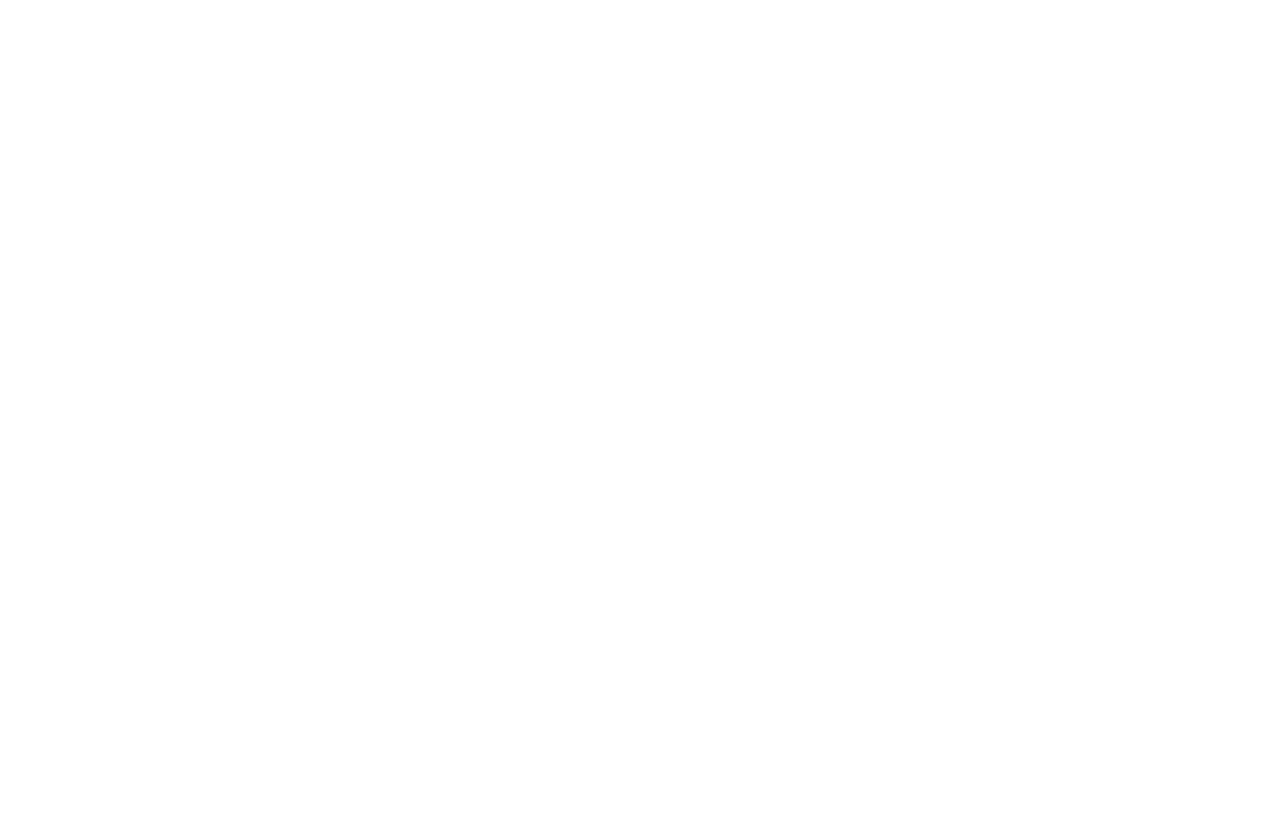
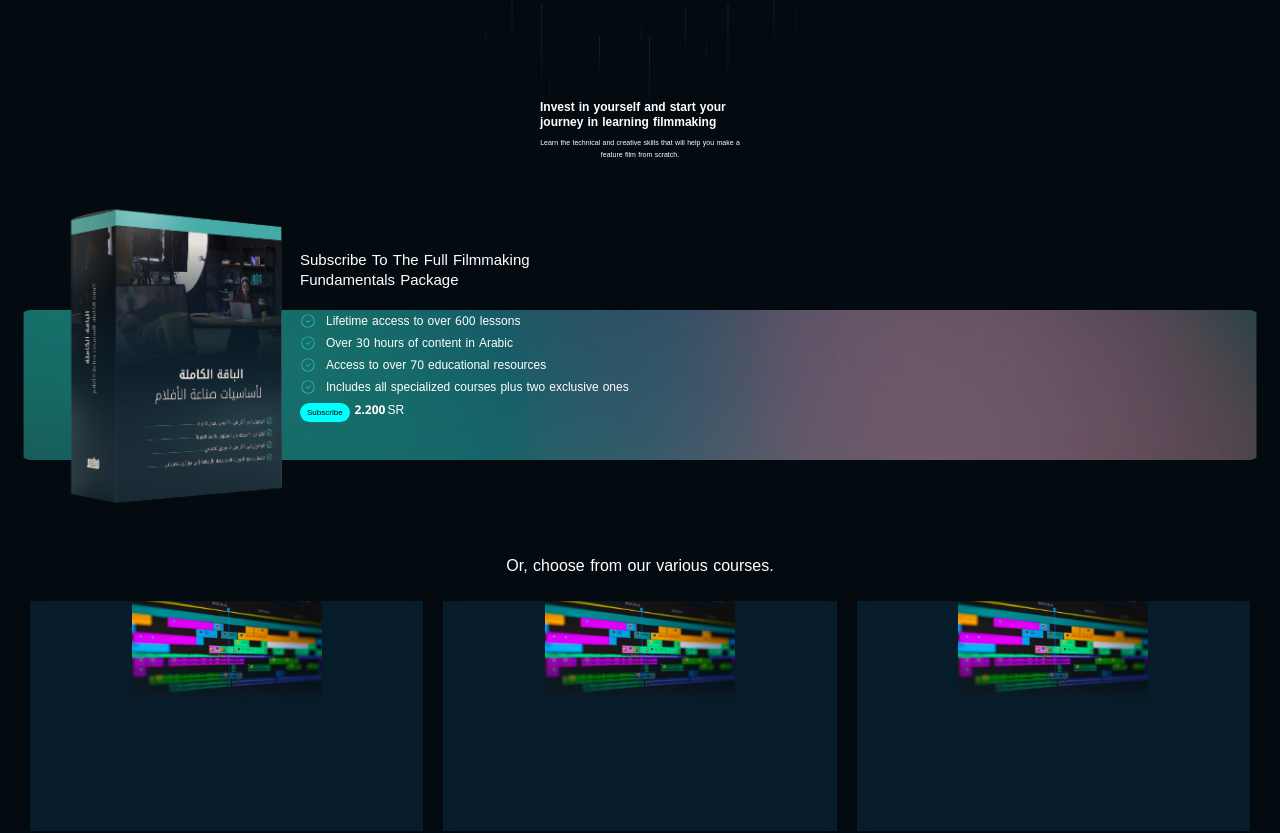
Before and after one commit to parashar999/FrontEndMaflam, a React (Vite) app: page /prc in a window 1280 px wide. Before the commit this address had no page. Shown: the top 833 px of the page. Before the commit the page ends 800 px from the top, so only its background shows below. Built offline with nearby package versions, Linux system fonts and the light colour scheme.

Commit message:
make a pricing page

```diff
--- a/src/App.jsx
+++ b/src/App.jsx
@@ -14,9 +14,9 @@ const App = () => {
     <div>
 
      <Routes>
-         <Route path="/" element ={ <Home></Home>}/>
+         {/* <Route path="/" element ={ <Home></Home>}/> */}
        {/*  <Route path="/aboutus" element ={ <AboutUs></AboutUs>}/> */}
-        {/* <Route path="/prc" element={<Pricing></Pricing>}></Route> */}
+        <Route path="/prc" element={<Pricing></Pricing>}></Route>
 
      </Routes>
     </div>
```
